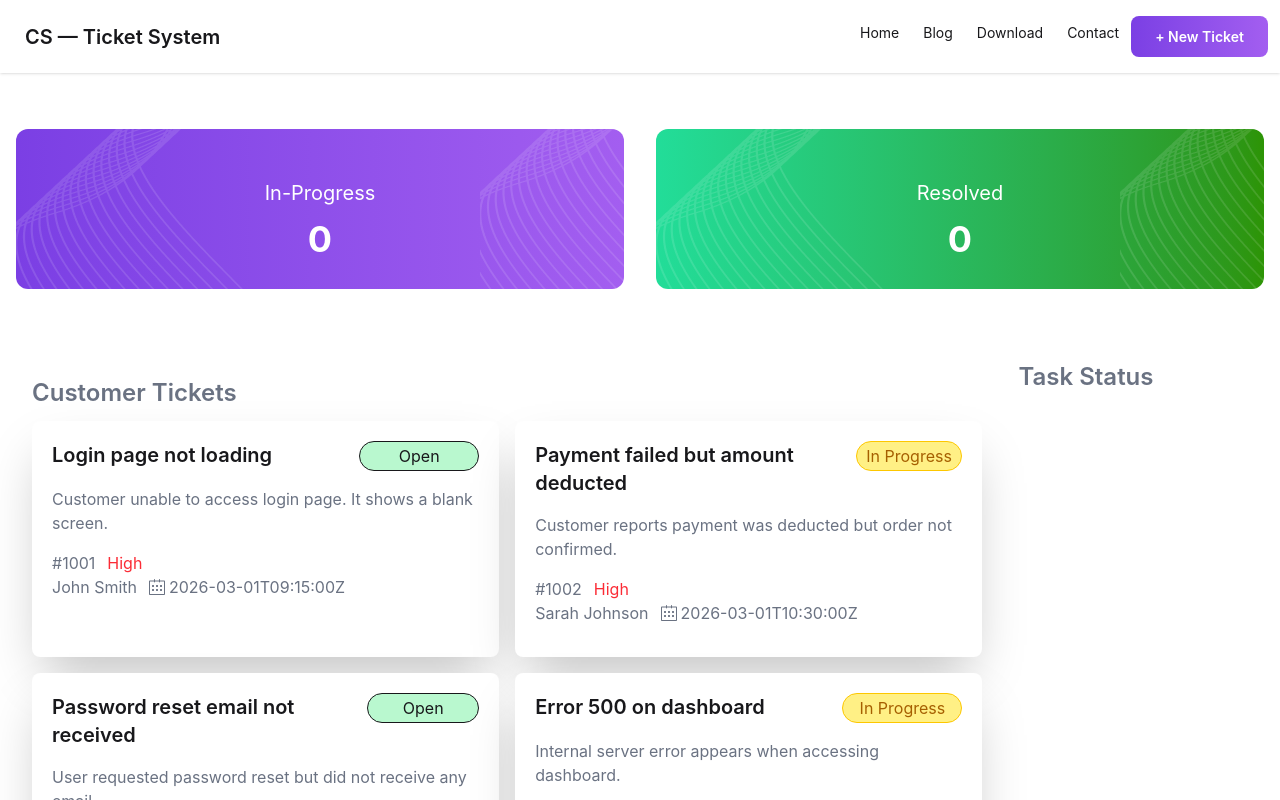
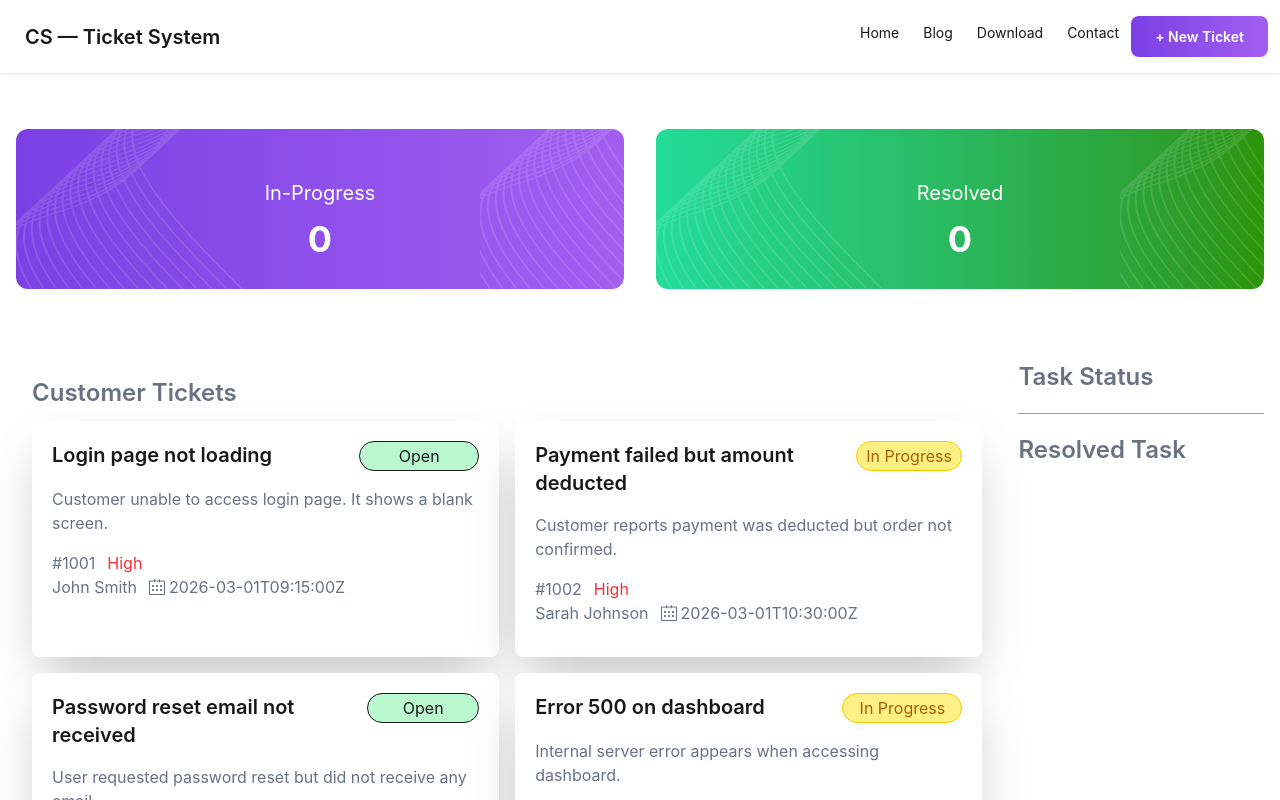
Before and after one commit to Al-Shahriar-Nazim/boot-ass-2, a React (Vite) app: page / in a window 1280 px wide. Shown: the top 800 px of the page. Built offline with nearby package versions, Linux system fonts and the light colour scheme.

Commit message:
added resolved

```diff
--- a/src/App.jsx
+++ b/src/App.jsx
@@ -4,11 +4,14 @@ import Customers from "./Components/Customers/Customers";
 import Dashbord from "./Components/DashBoard/Dashbord";
 import Navbar from "./Components/Navbar/Navbar";
 import Tasks from "./Components/Tasks/Tasks";
+import Resolved from "./Components/Resolved/Resolved";
 
 const customerPromised = fetch("/data.json").then((res) => res.json());
 
 function App() {
   const [selectedTicket,setSelectedTikcet] = useState([])
+  const [ resolved, setResolved] = useState([])
+  console.log(resolved)
   // console.log(selectedTicket)
   return (
     <>
@@ -24,7 +27,9 @@ function App() {
           </Suspense>
         </div>
         <div className="w-full md:w-[20%]">
-        <Tasks selectedTicket={selectedTicket}></Tasks>
+        <Tasks resolved={resolved} setResolved={setResolved} selectedTicket={selectedTicket}></Tasks>
+        <div className="my-5"><hr className="text-gray-400"></hr></div>
+        <Resolved resolved={resolved}></Resolved>
           </div>
       </div>
     </>
--- /dev/null
+++ b/src/Components/Resol/Resol.jsx
@@ -0,0 +1,12 @@
+import React from 'react';
+
+const Resol = ({resol}) => {
+     const{title}=resol;
+    return (
+        <div className='rounded-md mt-3 bg-[#E0E7FF] p-3'>
+            <h3>{title}</h3>
+        </div>
+    );
+};
+
+export default Resol;
--- /dev/null
+++ b/src/Components/Resolved/Resolved.jsx
@@ -0,0 +1,18 @@
+import React from 'react';
+import Resol from '../Resol/Resol';
+
+const Resolved = ({resolved}) => {
+
+    return (
+        <div>
+                <h3 className="font-semibold text-2xl text-gray-500">Resolved Task</h3>
+                <div>
+                    {
+                        resolved.map(resol=><Resol key={resol.id} resol={resol}></Resol>)
+                    }
+                </div>
+        </div>
+    );
+};
+
+export default Resolved;
--- a/src/Components/Tasks/Tasks.jsx
+++ b/src/Components/Tasks/Tasks.jsx
@@ -1,17 +1,16 @@
-import React from 'react';
-import Ticket from '../../Ticket/Ticket';
+import React from "react";
+import Ticket from "../../Ticket/Ticket";
 
-const Tasks = ({selectedTicket}) => {
-    console.log(selectedTicket)
+const Tasks = ({ selectedTicket,setResolved,resolved }) => {
+//   console.log(selectedTicket);
   return (
     <div>
       <h3 className="font-semibold text-2xl text-gray-500">Task Status</h3>
 
-
       <div>
-                    {
-                        selectedTicket.map(ticket =><Ticket key={ticket.id} ticket={ticket}></Ticket>)
-                    }
+        {selectedTicket.map((ticket) => (
+          <Ticket resolved={resolved} setResolved={setResolved} key={ticket.id} ticket={ticket}></Ticket>
+        ))}
       </div>
     </div>
   );
--- a/src/Ticket/Ticket.jsx
+++ b/src/Ticket/Ticket.jsx
@@ -1,12 +1,16 @@
 import React from "react";
 
-const Ticket = ({ ticket }) => {
+const Ticket = ({ ticket,resolved,setResolved}) => {
   const {title} = ticket;
+  const handleTask=(ticketData)=>{
+    // console.log(ticket)
+    setResolved([...resolved,ticketData])
+  }
   return (
     <div>
       <div className="shadow-2xl p-4 rounded-md mt-5">
         <h3 className="font-bold text-[20px]">{title}</h3>
-        <button className="btn w-full bg-green-500 text-white font-bold mt-4">
+        <button onClick={()=>{handleTask(ticket)}} className="btn w-full bg-green-500 text-white font-bold mt-4">
           Complete
         </button>
       </div>
```
Lines whose indentation alone changed are shown as unchanged.
